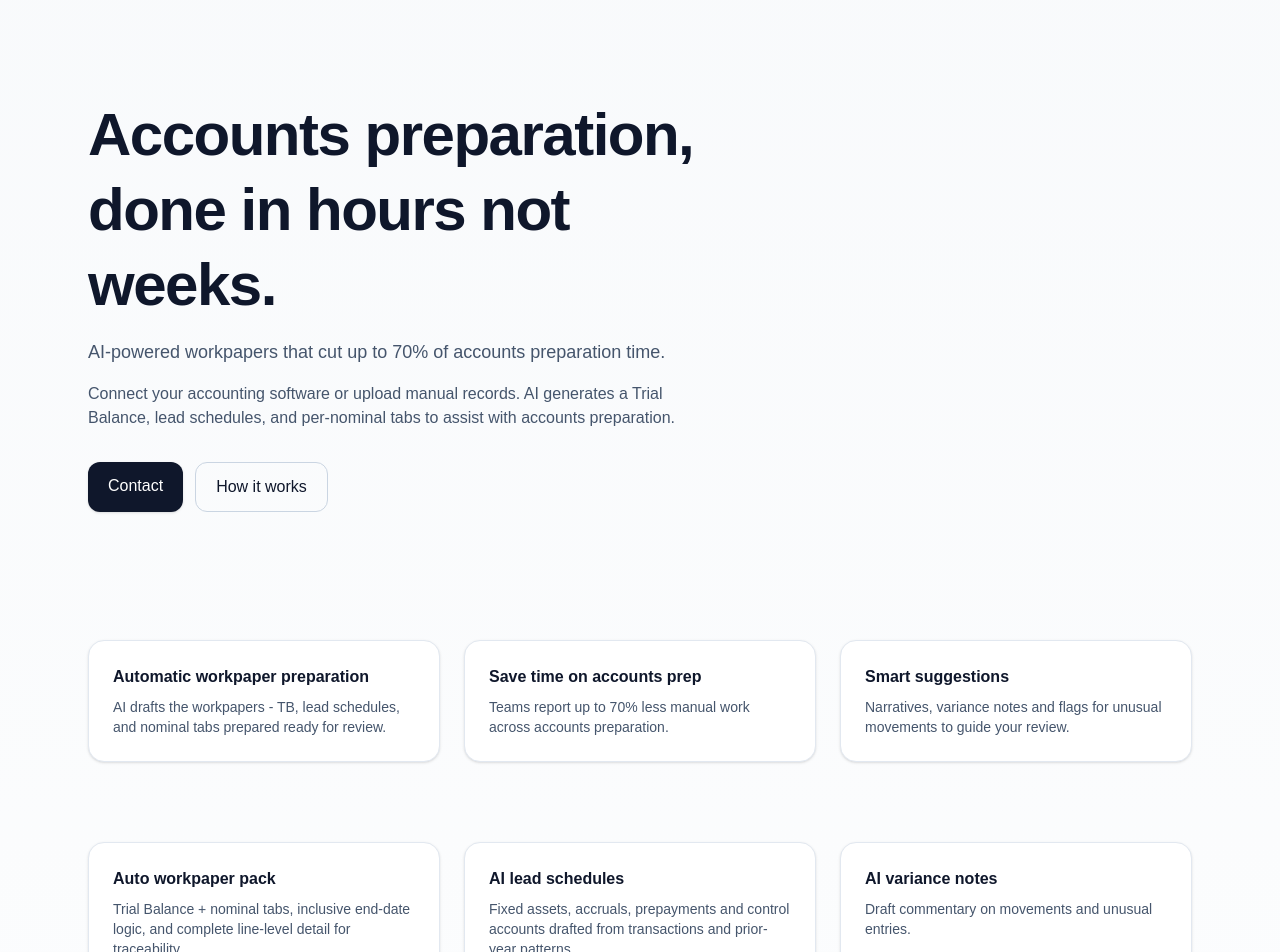
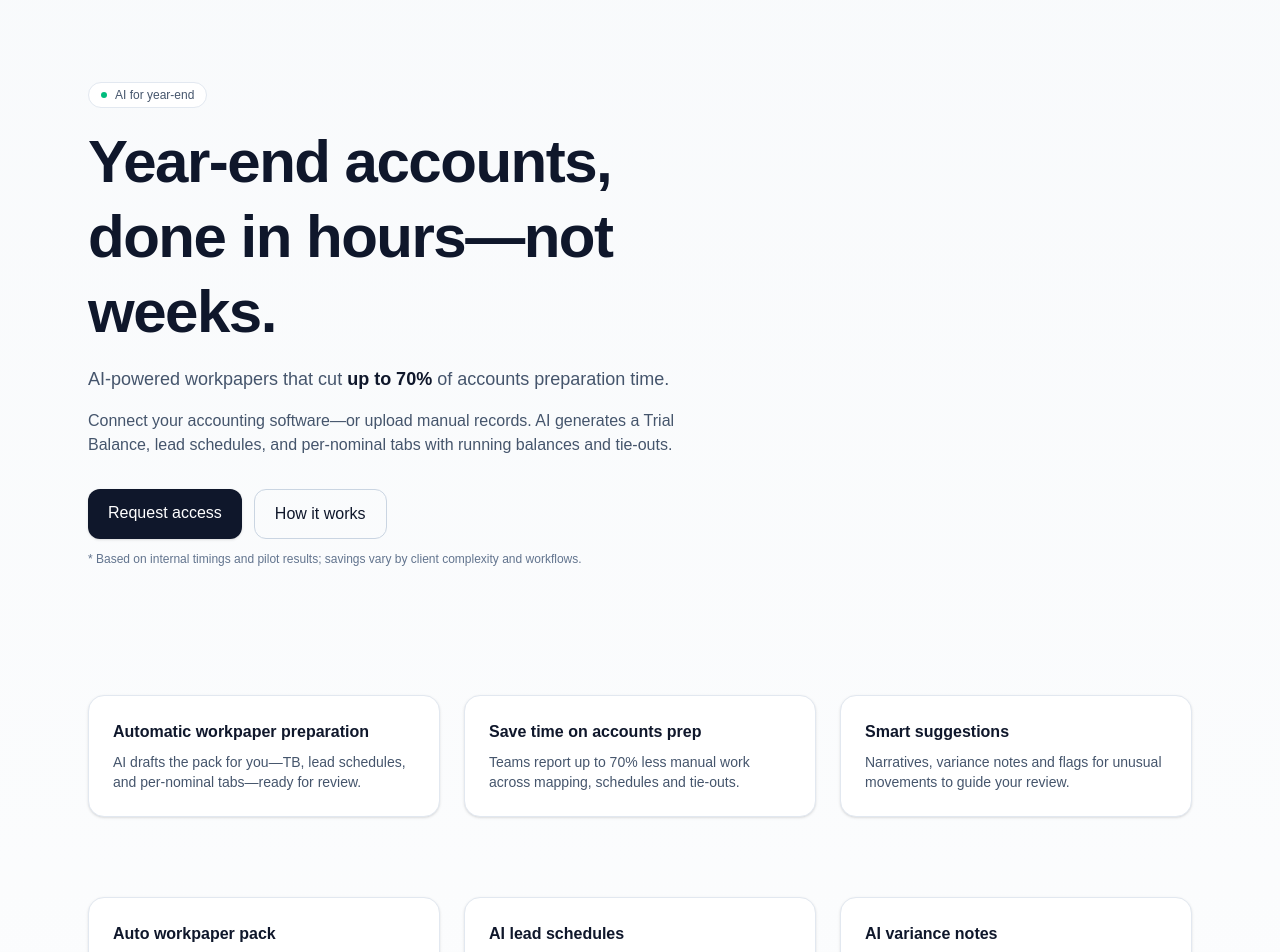
Before and after one commit to JozefTimko/acct-saas, a Next.js app: page / in a window 1280 px wide. Shown: the part 80-1032 px from the top of the page. Built offline with nearby package versions, Linux system fonts and the light colour scheme.

Commit message:
fix: use next/link for internal routes to satisfy Next ESLint

```diff
--- a/app/page.tsx
+++ b/app/page.tsx
@@ -1,6 +1,7 @@
 "use client";
 
 import { useState } from "react";
+import Link from "next/link";
 
 const FORM_ENDPOINT = "https://formspree.io/f/xnnzkkdr"; // change if needed
 const VIDEO_URL = "https://www.youtube.com/embed/dQw4w9WgXcQ"; // put your demo link here (YouTube/Vimeo embed URL)
@@ -44,10 +45,10 @@ export default function LandingPage() {
       {/* Topbar */}
       <header className="sticky top-0 z-20 bg-white/70 backdrop-blur border-b border-slate-200">
         <div className="mx-auto max-w-6xl px-6 h-16 flex items-center justify-between">
-          <a href="/" className="flex items-center gap-3">
+          <Link href="/" className="flex items-center gap-3">
             <div className="h-8 w-8 rounded-xl bg-slate-900" />
             <span className="font-semibold tracking-tight">workpaperly</span>
-          </a>
+          </Link>
           <nav className="hidden sm:flex gap-6 text-sm text-slate-600">
             <a href="#features" className="hover:text-slate-900">Features</a>
             <a href="#how" className="hover:text-slate-900">How it works</a>
@@ -59,28 +60,33 @@ export default function LandingPage() {
       {/* Hero (video on the right — temporarily hidden via Option A) */}
       <section className="mx-auto max-w-6xl px-6 py-16 md:py-24 grid md:grid-cols-12 gap-10 items-center">
         <div className="md:col-span-7">
+          <p className="inline-flex items-center gap-2 rounded-full border border-slate-200 bg-white px-3 py-1 text-xs text-slate-600">
+            <span className="h-1.5 w-1.5 rounded-full bg-emerald-500" /> AI for year-end
+          </p>
           <h1 className="mt-4 text-4xl md:text-6xl font-semibold leading-tight tracking-tight">
-            Accounts preparation, done in hours not weeks.
+            Year-end accounts, done in hours—not weeks.
           </h1>
           <p className="mt-4 text-lg text-slate-600">
-            AI-powered workpapers that cut up to 70% of accounts
+            AI-powered workpapers that cut <span className="font-semibold text-slate-900">up to 70%</span> of accounts
             preparation time.
           </p>
           <p className="mt-4 text-slate-600">
-            Connect your accounting software or upload manual records. AI generates a Trial Balance,
-            lead schedules, and per-nominal tabs to assist with accounts preparation.
+            Connect your accounting software—or upload manual records. AI generates a Trial Balance,
+            lead schedules, and per-nominal tabs with running balances and tie-outs.
           </p>
 
           <div className="mt-8 flex flex-wrap gap-3">
             <a href="#contact" className="px-5 py-3 rounded-xl bg-slate-900 text-white shadow-sm hover:shadow transition">
-              Contact
+              Request access
             </a>
             <a href="#how" className="px-5 py-3 rounded-xl border border-slate-300 hover:bg-white">
               How it works
             </a>
           </div>
 
-
+          <p className="mt-3 text-xs text-slate-500">
+            * Based on internal timings and pilot results; savings vary by client complexity and workflows.
+          </p>
         </div>
 
         {/* Video (temporarily hidden) */}
@@ -105,8 +111,8 @@ export default function LandingPage() {
       {/* Value props */}
       <section className="mx-auto max-w-6xl px-6 py-8 grid md:grid-cols-3 gap-6">
         {[
-          { title: "Automatic workpaper preparation", text: "AI drafts the workpapers - TB, lead schedules, and nominal tabs prepared ready for review." },
-          { title: "Save time on accounts prep", text: "Teams report up to 70% less manual work across accounts preparation." },
+          { title: "Automatic workpaper preparation", text: "AI drafts the pack for you—TB, lead schedules, and per-nominal tabs—ready for review." },
+          { title: "Save time on accounts prep", text: "Teams report up to 70% less manual work across mapping, schedules and tie-outs." },
           { title: "Smart suggestions", text: "Narratives, variance notes and flags for unusual movements to guide your review." },
         ].map((f) => (
           <div key={f.title} className="rounded-2xl border border-slate-200 bg-white p-6 shadow-sm">
@@ -121,7 +127,7 @@ export default function LandingPage() {
         {[
           {
             title: "Auto workpaper pack",
-            text: "Trial Balance + nominal tabs, inclusive end-date logic, and complete line-level detail for traceability.",
+            text: "Trial Balance + per-nominal tabs, inclusive end-date logic, and complete line-level detail for traceability.",
           },
           {
             title: "AI lead schedules",
@@ -129,7 +135,7 @@ export default function LandingPage() {
           },
           {
             title: "AI variance notes",
-            text: "Draft commentary on movements and unusual entries.",
+            text: "Draft commentary on movements and unusual entries—edit before sign-off to match firm tone.",
           },
         ].map((f) => (
           <div key={f.title} className="rounded-2xl border border-slate-200 bg-white p-6 shadow-sm">
@@ -144,9 +150,9 @@ export default function LandingPage() {
         <h2 className="text-xl font-semibold">How it works</h2>
         <div className="mt-6 grid md:grid-cols-3 gap-6">
           {[
-            { step: "1", title: "Connect or upload", text: "Connect your accounting software or manual records." },
-            { step: "2", title: "Pick your period", text: "Select the start and end dates and target accounts." },
-            { step: "3", title: "Generate & review", text: "AI assembles the Excel pack with a TB, nominal tabs, lead schedules, and notes for your review." },
+            { step: "1", title: "Connect or upload", text: "Connect your accounting software or upload TB + journals." },
+            { step: "2", title: "Pick your period", text: "Select the year-end (end date inclusive) and target accounts." },
+            { step: "3", title: "Generate & review", text: "AI assembles the Excel pack—TB, per-nominal tabs, lead schedules, and notes. You review and sign off." },
           ].map((s) => (
             <div key={s.step} className="rounded-2xl border border-slate-200 bg-white p-6 shadow-sm">
               <div className="h-8 w-8 rounded-full bg-slate-900 text-white flex items-center justify-center">{s.step}</div>
@@ -155,6 +161,9 @@ export default function LandingPage() {
             </div>
           ))}
         </div>
+        <p className="mt-6 text-xs text-slate-500">
+          Accuracy first: we mirror platform logic (e.g., inclusive end dates and page-by-page journals) and tie every number back to source lines.
+        </p>
       </section>
 
       {/* Contact */}
@@ -189,7 +198,7 @@ export default function LandingPage() {
             <div className="flex items-start gap-3">
               <input id="consent" type="checkbox" name="consent" required className="mt-1 h-5 w-5 rounded border-slate-300" />
               <label htmlFor="consent" className="text-sm text-slate-600">
-                I agree to be contacted and accept the <a href="#" className="underline">privacy policy</a>.
+                I agree to be contacted and accept the <Link href="/privacy" className="underline">privacy policy</Link>.
               </label>
             </div>
 
@@ -218,10 +227,9 @@ export default function LandingPage() {
         <div className="flex gap-5">
           <a href="https://workpaperly.com" className="underline" target="_blank" rel="noreferrer">workpaperly.com</a>
           <a href="mailto:jozef@workpaperly.com" className="underline">Contact</a>
-                  <a href="/privacy" className="underline">Privacy</a>
+          <Link href="/privacy" className="underline">Privacy</Link>
         </div>
       </footer>
-
     </div>
   );
 }
```
Lines whose indentation alone changed are shown as unchanged.
